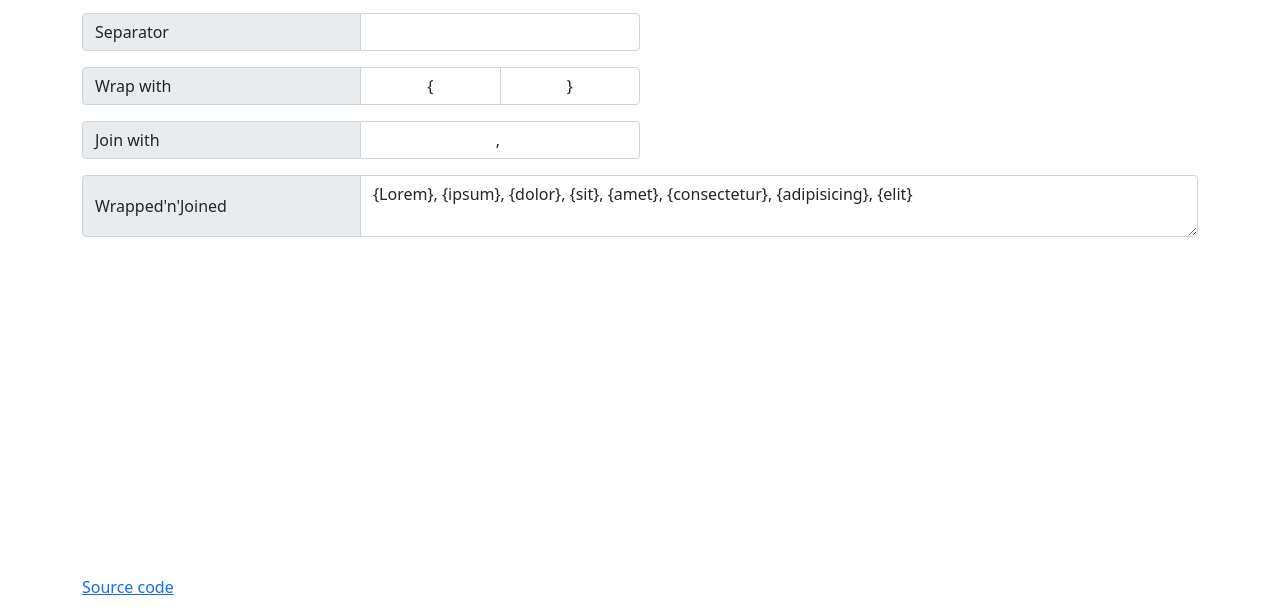
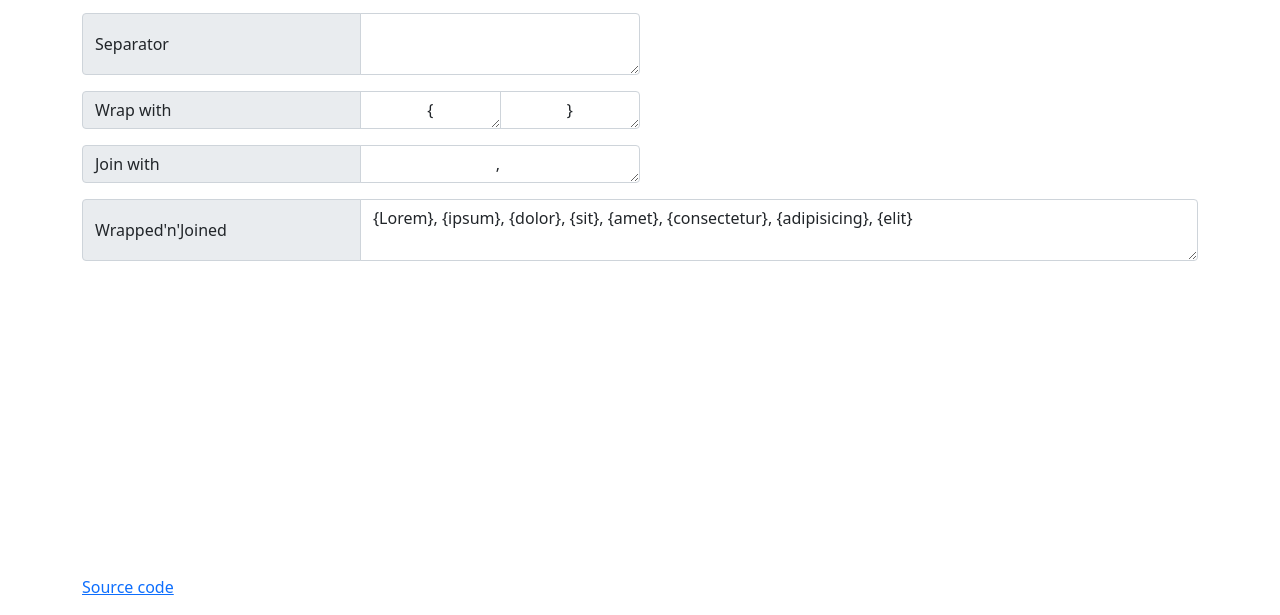
Before and after one commit to SavelevGeo/wrapnjoin, a plain HTML site: page index.html in a window 1280 px wide. Shown: the part 185-800 px from the top of the page. Drawn offline with nearby package versions, Linux system fonts and the light colour scheme.

Commit message:
switch to textareas to support newline characters

```diff
--- a/index.html
+++ b/index.html
@@ -13,24 +13,32 @@
     <h1 class="text-center mb-4">Wrap'n'Join</h1>
     <div class="input-group mb-3">
         <span class="input-group-text w-25">Source list</span>
-        <textarea class="form-control" aria-label="Source list"
-            id="source-list">Lorem ipsum dolor sit amet consectetur adipisicing elit</textarea>
+        <textarea class="form-control" aria-label="Source list" id="source-list">
+Lorem
+ipsum
+dolor
+sit
+amet
+consectetur
+adipisicing
+elit</textarea>
     </div>
     <div class="input-group mb-3 w-50">
         <span class="input-group-text w-50">Separator</span>
-        <input type="text" class="form-control text-center" aria-label="Source list separator" value=" "
-            id="source-list-separator">
+        <textarea rows="2" class="form-control text-center" aria-label="Source list separator" id="source-list-separator">
+
+</textarea>
     </div>
     <div class="input-group mb-3 w-50">
         <span class="input-group-text w-50">Wrap with</span>
-        <input type="text" class="form-control text-center" aria-label="Wrap with before" value="{"
-            id="wrap-with-before">
-        <input type="text" class="form-control text-center" aria-label="Wrap with after" value="}" id="wrap-with-after">
+        <textarea rows="1" class="form-control text-center" aria-label="Wrap with before"
+            id="wrap-with-before">{</textarea>
+        <textarea rows="1" class="form-control text-center" aria-label="Wrap with after"id="wrap-with-after">}</textarea>
     </div>
     </div>
     <div class="input-group mb-3 w-50">
         <span class="input-group-text w-50">Join with</span>
-        <input type="text" class="form-control text-center" aria-label="Join with" value=", " id="join-with">
+        <textarea rows="1" class="form-control text-center" aria-label="Join with" id="join-with">, </textarea>
     </div>
     <div class="input-group mb-3">
         <span class="input-group-text w-25">Wrapped'n'Joined</span>
```
